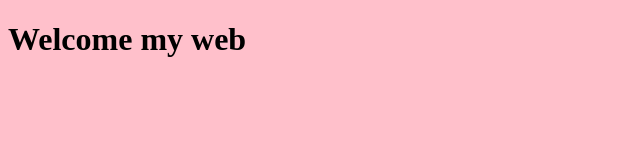
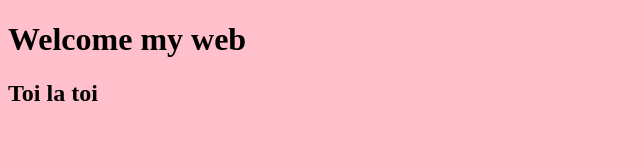
Before and after one commit to DoXuanToanUet/toandx, a plain HTML site: page index.html in a window 1280 px wide. Shown: the whole page, without its empty margins (0-640 px from the left). Drawn offline with Linux system fonts and the light colour scheme.

Commit message:
test web

```diff
--- a/index.html
+++ b/index.html
@@ -9,5 +9,6 @@
 </head>
 <body>
     <h1>Welcome my web </h1>
+    <h2>Toi la toi </h2>
 </body>
 </html>
```
